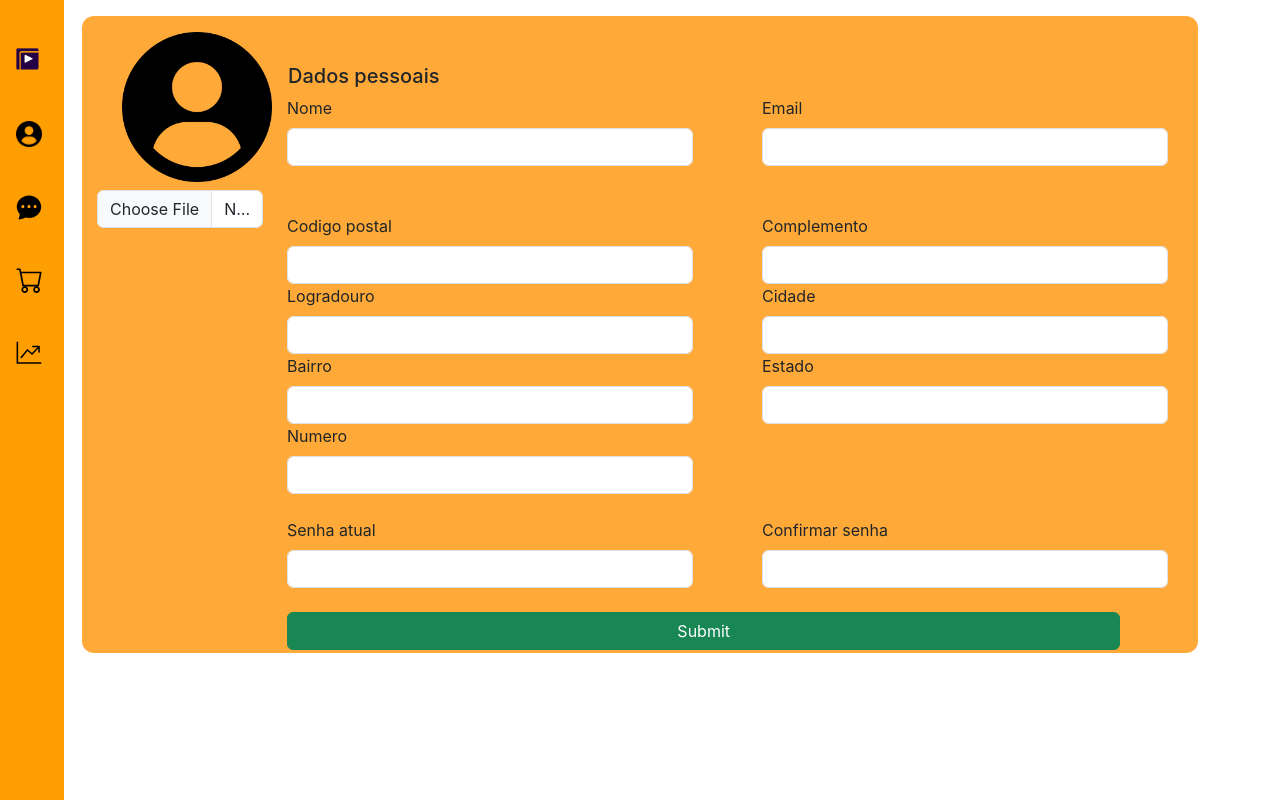
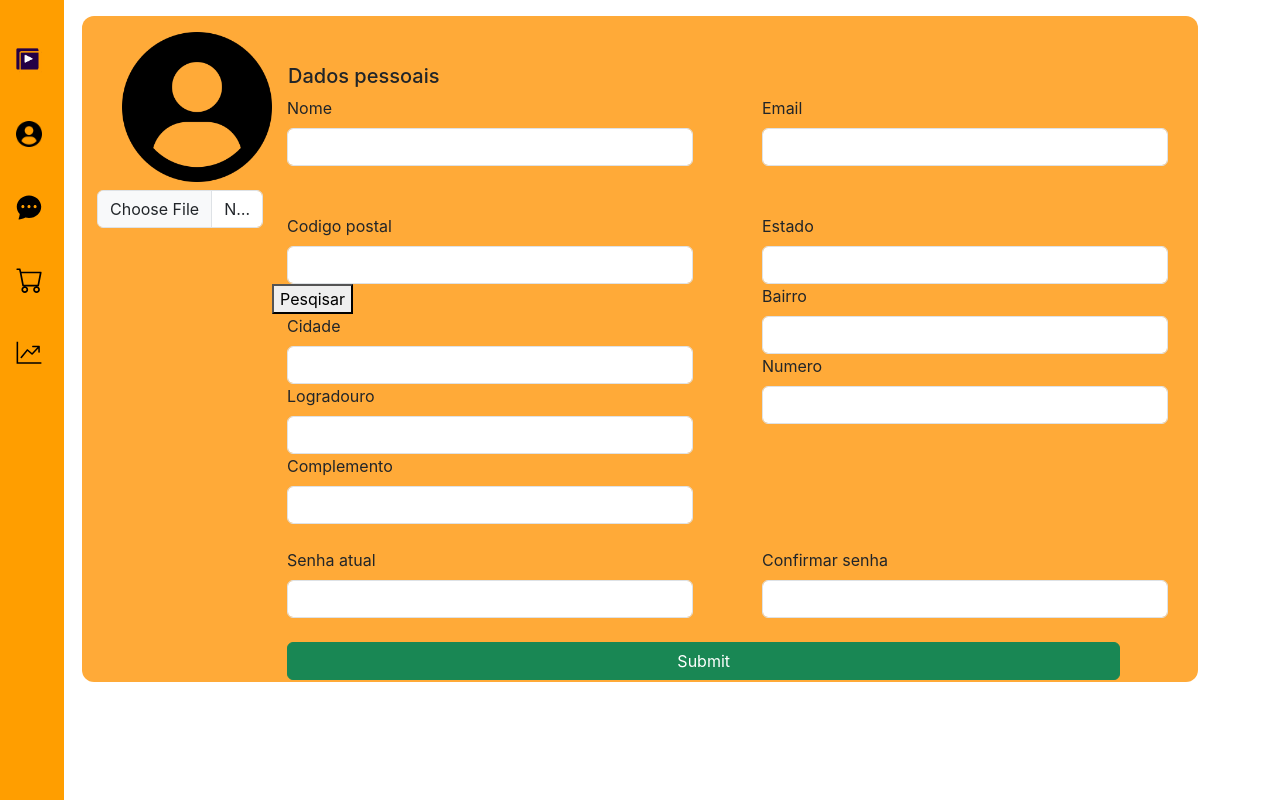
Before and after one commit to SPRINT-3-Semestre/Front-end, a React (Create React App) app in the folder frontend/: page /EditarInformacoes in a window 1280 px wide. Built offline with nearby package versions, Linux system fonts and the light colour scheme.

Commit message:
implementação da api ViaCep

```diff
--- a/frontend/src/pages/User/EditInfo.jsx
+++ b/frontend/src/pages/User/EditInfo.jsx
@@ -1,8 +1,40 @@
 import personIcon from '../../ui/images/personicon.png'
 import Sidebar from '../../ui/components/surfaces/SideBar';
 import style from '../../ui/styles/EditInfo.module.css'
+import React, { useState } from 'react';
+import axios from 'axios';
 
 function EditInfo() {
+
+    // Código da API ViaCep
+        const [cep, setCep] = useState('');
+        const [logradouro, setLogradouro] = useState('');
+        const [bairro,setBairro] = useState('');
+        const [localidade, setLocalidade] = useState('');
+        const [uf, setUf] = useState('');
+
+        const handleCepChange = (event) => {
+          setCep(event.target.value);
+        };
+
+        const handleSubmit = async (event) => {
+          event.preventDefault();
+
+          try {
+            const response = await axios.get(`https://viacep.com.br/ws/${cep}/json/`);
+            setLogradouro(response.data.logradouro);
+            setBairro(response.data.bairro);
+            setLocalidade(response.data.localidade);
+            setUf(response.data.uf);
+            console.log(response.data)
+          } catch (error) {
+            console.error(error);
+            setLogradouro('Endereço não encontrado');
+            setBairro('Bairro nao encontrado');
+
+          }
+        };
+
     return (
         <>
             <Sidebar />
@@ -10,7 +42,7 @@ function EditInfo() {
                 <div className="row">
                     <div className="col-12 col-md-12">
                         <div className={style.configCard}>
-                            <form onSubmit="" method='POST' typeof='multipart/form-data' >
+                            <form  method='POST' typeof='multipart/form-data' >
                                 <div className="row">
                                     <div className="col-1 col-md-2 float-start">
                                         <img src={personIcon} alt="Foto da pessoa" width={150} />
@@ -23,7 +55,7 @@ function EditInfo() {
                                             <div className="row">
                                                 <div className="col-6 col-md-6">
                                                     <label className='form-label'>Nome</label>
-                                                    <input type="text" className='form-control' />
+                                                    <input type="text" className='form-control'  />
                                                 </div>
                                                 <div className="col-6 col-md-6">
                                                     <label className='form-label'>Email</label>
@@ -32,22 +64,34 @@ function EditInfo() {
                                             </div>
                                             <div className="row mt-5">
                                                 <div className="col-6 col-md-6">
+
                                                     <label className='form-label'>Codigo postal</label>
+                                                    <input type="text" onChange={handleCepChange} className='form-control' />
+                                                    <><button onClick={handleSubmit} > Pesqisar</button></>
+
+                                                    <label className='form-label'>Cidade</label>
+                                                    <input type="text" className='form-control' defaultValue={localidade}/>
+
+                                                    <label className='form-label'>Logradouro</label>
+                                                    <input type="text" className='form-control' defaultValue={logradouro} />
+
+                                                    <label className='form-label'>Complemento</label>
                                                     <input type="text" className='form-control' />
-                                                    <label className='form-label'>Logradouro</label>
-                                                    <input type="text" className='form-control' />
+
+
+                                                </div>
+                                                <div className="col-6 col-md-6">
+                                                    <label className='form-label'>Estado</label>
+                                                    <input type="text" className='form-control' defaultValue={uf}/>
+
                                                     <label className='form-label'>Bairro</label>
-                                                    <input type="text" className='form-control' />
+                                                    <input type="text" className='form-control' defaultValue={bairro}/>
+
                                                     <label className='form-label'>Numero</label>
                                                     <input type="text" className='form-control' />
-                                                </div>
-                                                <div className="col-6 col-md-6">
-                                                    <label className='form-label'>Complemento</label>
-                                                    <input type="text" className='form-control' />
-                                                    <label className='form-label'>Cidade</label>
-                                                    <input type="text" className='form-control' />
-                                                    <label className='form-label'>Estado</label>
-                                                    <input type="text" className='form-control' />
+
+
+
                                                 </div>
                                             </div>
                                             <div className="row mt-4">
```
